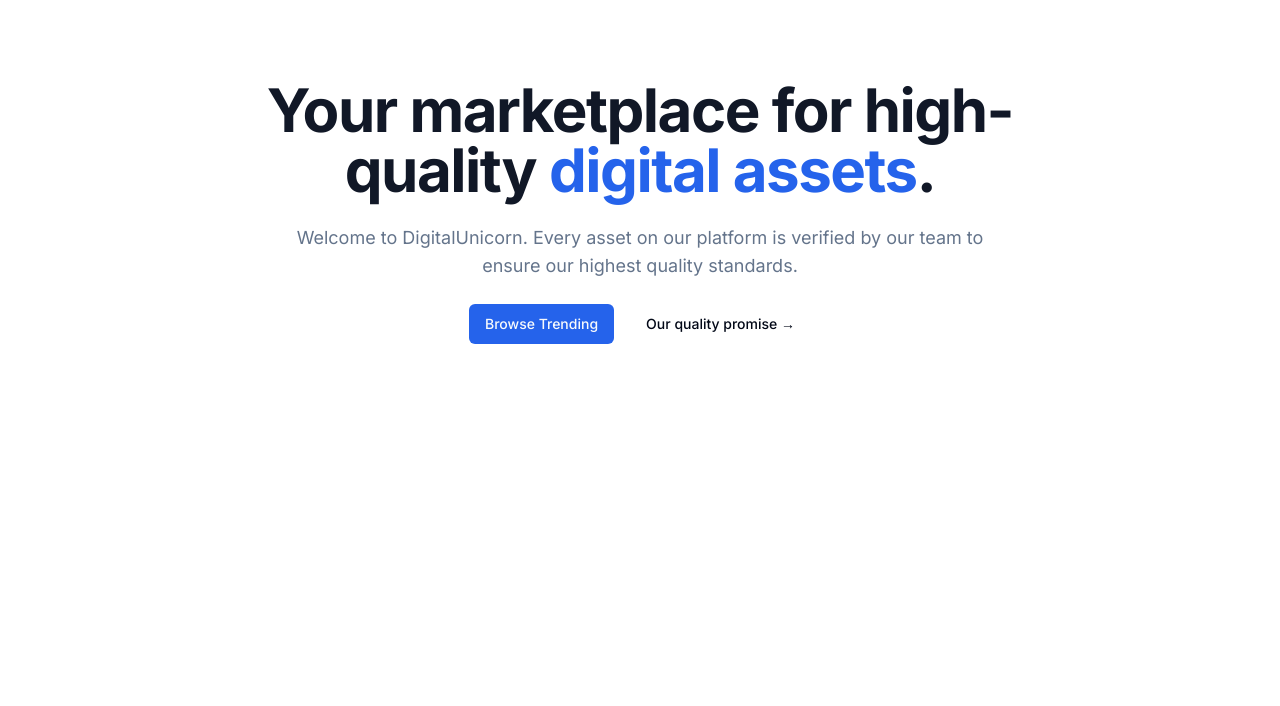
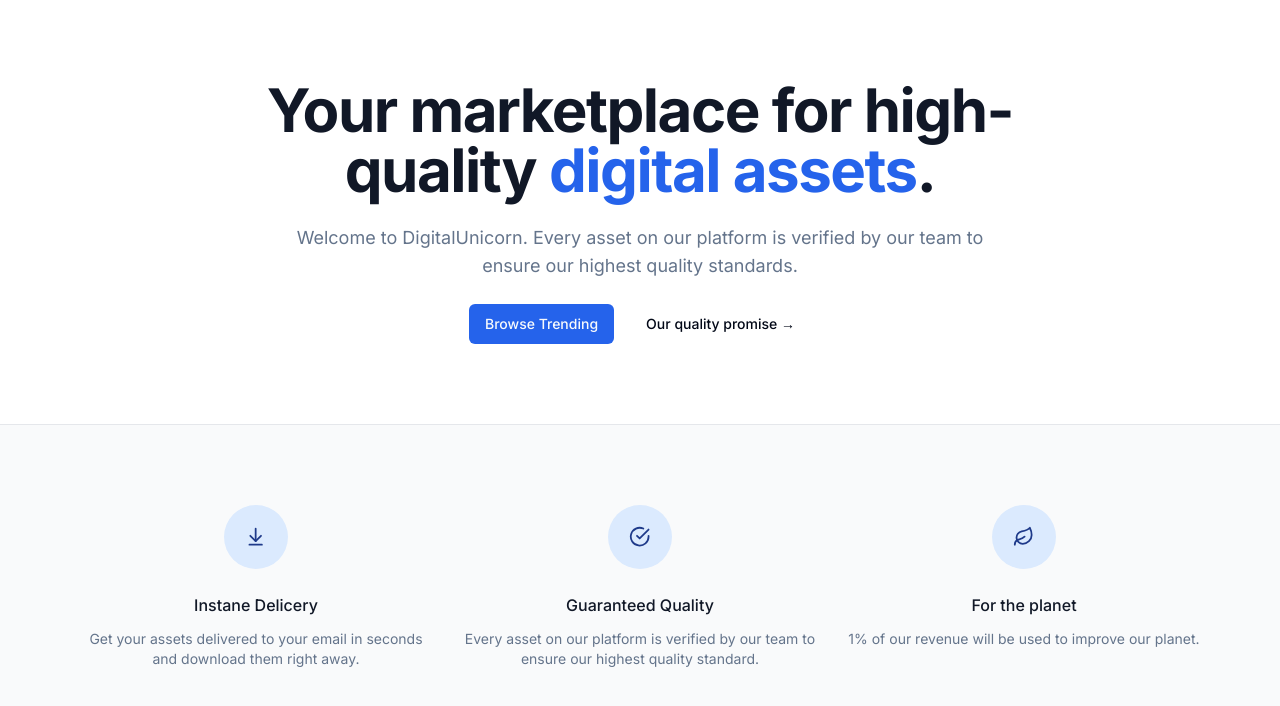
Before and after one commit to SherryFang1207/digitalHippo, a Next.js app: page / in a window 1280 px wide. Shown: the top 706 px of the page. Built offline with nearby package versions, Linux system fonts and the light colour scheme.

Commit message:
finish landing page

```diff
--- a/src/app/page.tsx
+++ b/src/app/page.tsx
@@ -1,9 +1,59 @@
 import MaxWidthWrapper from "@/components/layout/MaxWidthWrapper";
 import { Button, buttonVariants } from "@/components/ui/button";
+import { ArrowDownToLine, CheckCircle, Leaf } from "lucide-react";
 import Link from "next/link";
+
+const perks = [
+  {
+    name: "Instane Delicery",
+    Icon: ArrowDownToLine,
+    description:
+      "Get your assets delivered to your email in seconds and download them right away.",
+  },
+  {
+    name: "Guaranteed Quality",
+    Icon: CheckCircle,
+    description:
+      "Every asset on our platform is verified by our team to ensure our highest quality standard.",
+  },
+  {
+    name: "For the planet",
+    Icon: Leaf,
+    description: "1% of our revenue will be used to improve our planet.",
+  },
+];
+
+type Perk = {
+  name: string;
+  Icon: React.ComponentType<any>; // Use the appropriate type for your icons
+  description: string;
+};
+
+type PerkCardProps = {
+  perkDetail: Perk;
+};
+
+function PerkCard({ perkDetail: { name, Icon, description } }: PerkCardProps) {
+  return (
+    <div className="text-center md:flex md:items-start md:text-left lg:block lg:text-center">
+      <div className="md:flex-shrink-0 flex justify-center">
+        <div className="h-16 w-16 flex items-center justify-center rounded-full bg-blue-100 text-blue-900">
+          <Icon className="w-1/3 h-1/3" />{" "}
+          {/* Use the Icon component directly */}
+        </div>
+      </div>
+
+      <div className="mt-6 md:ml-4 md:mt-0 lg:ml-0 lg:mt-6">
+        <h3 className="text-base font-medium text-gray-900">{name}</h3>
+        <p className="mt-3 text-sm text-muted-foreground">{description}</p>
+      </div>
+    </div>
+  );
+}
 
 export default function Home() {
   return (
+    <>
       <MaxWidthWrapper>
         <div className="py-20 mx-auto text-center flex flex-col items-center max-w-3xl">
           <h1 className="text-4xl font-bold tracking-tight text-gray-900 sm:text-6xl">
@@ -11,8 +61,8 @@
             <span className="text-blue-600"> digital assets</span>.
           </h1>
           <p className="mt-6 text-lg max-w-prose text-muted-foreground">
-          Welcome to DigitalUnicorn. Every asset on our platform is verified by
-          our team to ensure our highest quality standards.
+            Welcome to DigitalUnicorn. Every asset on our platform is verified
+            by our team to ensure our highest quality standards.
           </p>
           <div className="flex flex-col sm:flex-row gap-4 mt-6">
             <Link href="/products" className={buttonVariants()}>
@@ -23,5 +73,15 @@
         </div>
         {/* TODO: List Products */}
       </MaxWidthWrapper>
+      <section className="border-t border-gray-200 bg-gray-50">
+        <MaxWidthWrapper className="py-20">
+          <div className="grid grid-cols-1 gap-y-12 sm:grid-cols-2 sm:gap-x-6 lg:grid-cols-3 lg:gap-x-8 lg:gap-y-0">
+            {perks.map((perk) => (
+              <PerkCard key={perk.name} perkDetail={perk} />
+            ))}
+          </div>
+        </MaxWidthWrapper>
+      </section>
+    </>
   );
 }
```
Lines whose indentation alone changed are shown as unchanged.
